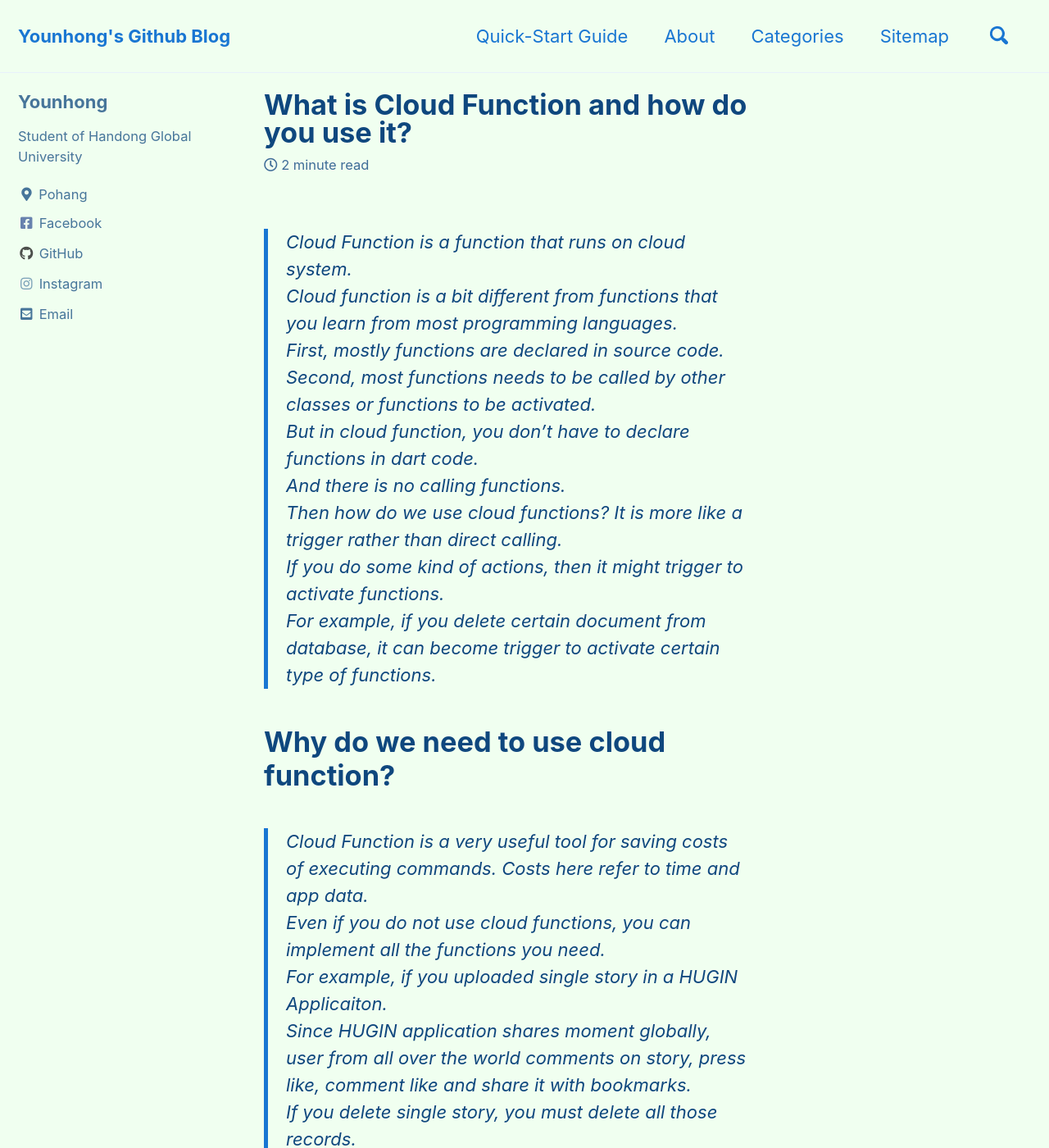
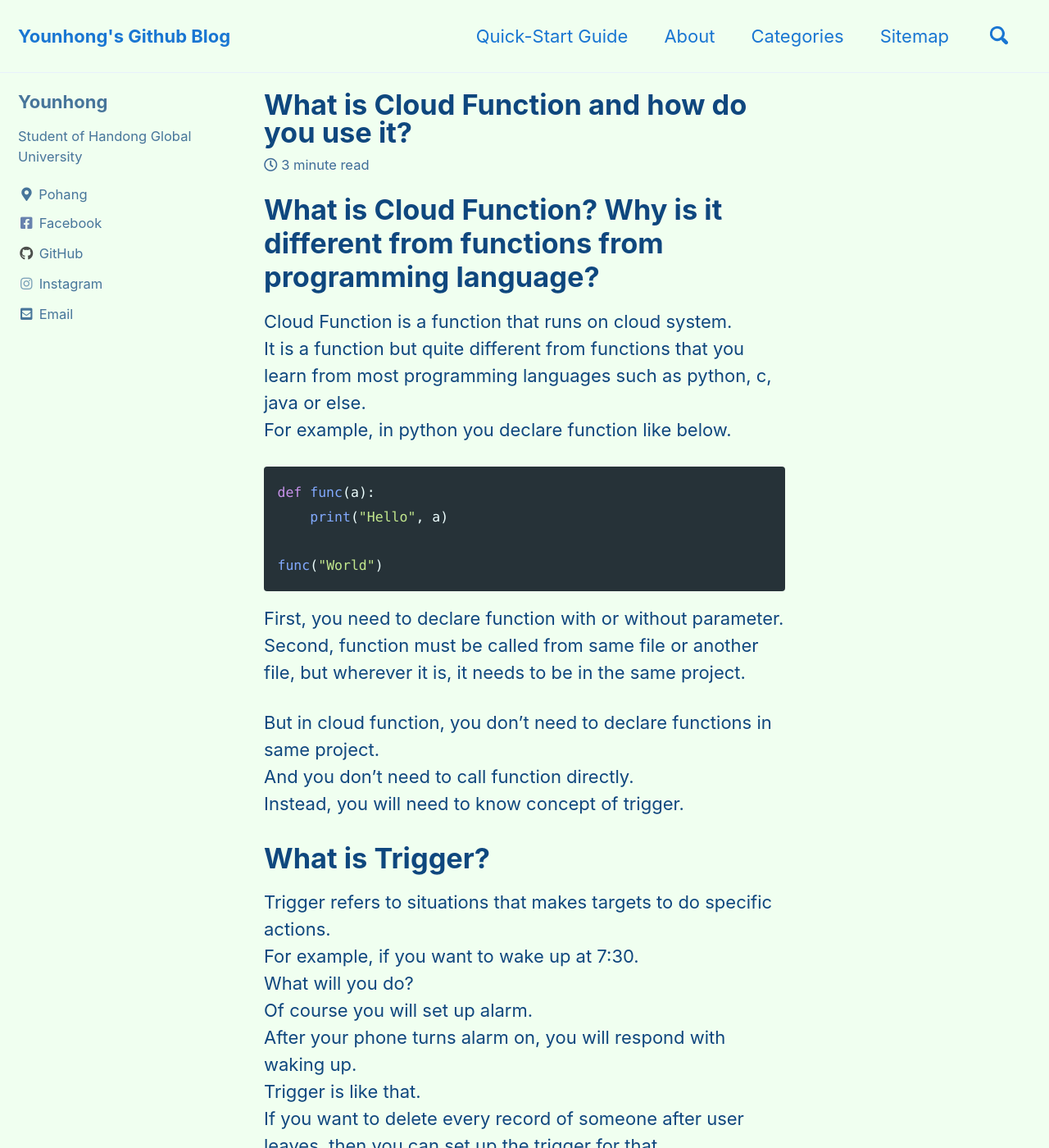
Before and after one commit to Younhong/younhong.github.io, a Jekyll site: the page built from _posts/2020-08-03-cloud-function-post.md, in a window 1280 px wide and 1400 px high. Shown: the whole window at 82% size. Built offline with Jekyll 4.4.1, drawn with Linux system fonts in a browser that asks for light colours; cached includes are drawn as plain includes; comment, search, counter and statistics services are not loaded; some of the changed text lies outside the part shown.

Commit message:
Update 2020-08-03-cloud-function-post.md

````diff
--- a/_posts/2020-08-03-cloud-function-post.md
+++ b/_posts/2020-08-03-cloud-function-post.md
@@ -4,71 +4,125 @@ date: 2020-8-3 11:26:28 -0400
 categories: Cloud Study
 ---
 
-> Cloud Function is a function that runs on cloud system.
-Cloud function is a bit different from functions that you learn from most programming languages.
-First, mostly functions are declared in source code.
-Second, most functions needs to be called by other classes or functions to be activated.
-But in cloud function, you don't have to declare functions in dart code.
-And there is no calling functions.
-Then how do we use cloud functions?   It is more like a trigger rather than direct calling.
-If you do some kind of actions, then it might trigger to activate functions.
-For example, if you delete certain document from database, it can become trigger to activate certain type of functions.
+
+# What is Cloud Function? Why is it different from functions from programming language?
+Cloud Function is a function that runs on cloud system.
+It is a function but quite different from functions that you learn from most programming languages such as python, c, java or else.
+For example, in python you declare function like below.
+
+```python
+def func(a):
+    print("Hello", a)
+
+func("World")
+```
+
+First, you need to declare function with or without parameter.
+Second, function must be called from same file or another file, but wherever it is, it needs to be in the same project.
+
+But in cloud function, you don't need to declare functions in same project.
+And you don't need to call function directly.
+Instead, you will need to know concept of trigger.
+
+# What is Trigger?
+Trigger refers to situations that makes targets to do specific actions.
+For example, if you want to wake up at 7:30.
+What will you do?
+Of course you will set up alarm.
+After your phone turns alarm on, you will respond with waking up.
+Trigger is like that.
+If you want to delete every record of someone after user leaves, then you can set up the trigger for that.
+Once user leaves app(action: trigger), cloud function searches for the every record of that user in database and delete it(response).
+
+# Using Trigger
+In cloud function, you only write trigger.
+Trigger can be creating, updating or deleting document.
+
+```dart
+import 'package:cloud_firestore/cloud_firestore.dart';
+
+    Firestore.instance
+        .collection("Student")
+        .document(sid)
+        .setData({
+            "id": sid
+            "name": name
+        });
+ ```
+
+Above code creates document in Student Collection.
+As a response to trigger, you can define actions.
+
+```typescript
+export const addStudent = functions.firestore
+  .document("Student/{sid}")
+  .onCreate((snap, context) => {
+  }
+```
+
+You can define actions in response to action of creating student's document such as matching team professor.
 
 # Why do we need to use cloud function?
-> Cloud Function is a very useful tool for saving costs of executing commands. Costs here refer to time and app data.
+Cloud Function is a very useful tool for saving costs of executing commands.
+What I mean by cost is time and app data.
 Even if you do not use cloud functions, you can implement all the functions you need.
-For example, if you uploaded single story in a HUGIN Applicaiton.
+For example, you hava uploaded single story in a HUGIN Applicaiton.
 Since HUGIN application shares moment globally, user from all over the world comments on story, press like, comment like and share it with bookmarks.
 If you delete single story, you must delete all those records.
 Then the problem occurs when you do not use cloud function since deleting all the records takes quite a lot of time, and you only have to wait until all the documents get deleted. And since all those processes are running on app, your app data becomes higher.
 In small apps, that won't matter, but if you wish to launch global apps, you must take it into considerations.
+By using cloud function, you will save user's data as much as possible and increase efficiency.
 
 # Disadvantage of clooud function
-> There is disadvantage of using cloud function.
+There are disadvantages of using cloud function.
 As I already explained, cloud function works as trigger rather than direct calling.
 It means it can be triggered when you do not expect to use it.
 So, you need to be a lot more careful when changing database when you cloud function.
 
 # Setting up your environment for cloud function.
-> First, you need to set up environment for deploying cloud function.
+First, you need to set up environment for deploying cloud function.
 Install nodejs from https://nodejs.org/ko/download/.
 Then, install npm packages with npm install command.
 After installing npm packages, check if npm packages are updated to latest version.
 Enter those commands.
-> npm install -g firebase-tools
+
+```
+npm install -g firebase-tools
 npm install firebase-functions@latest
 npm install firebase-admin@latest --save
+```
 
-> After installing packages, you are ready to use cloud function.
+After installing packages, you are ready to use cloud function.
 You can write your own code in index.ts(or index.js if you are using javascript).
 Study typescript &amp; nodejs by yourself.(This page does not teach those languages)
 
 # After writing code
-> Then, deploy your functions with command below
-> firebase deploy --only functions
+After setting up your own environment deploy your code with command below
 
-> Check your application if your code has been successfully deployed.
+```
+firebase deploy --only functions
+```
+
+Check your application if your code has been successfully deployed.
 
 # Hugin Application Cloud Function Environment
 ## Backend
-> NodeJS
-NPM(NodeJS Package Management System)
-Typescript(can use javascript instead)
-Firebase Cloud Database System
-Visual Studio Code as editor
+* NodeJS
+* NPM(NodeJS Package Management System)
+* Typescript(can use javascript instead)
+* Firebase Cloud Database System
+* Visual Studio Code as editor
 
 ## Frontend
-> Flutter Framework
-Dart Language
-Android Studio
+* Flutter Framework
+* Dart Language
+* Android Studio
 
 # Studies for cloud function
-
 1. NodeJS
 2. Javascript
 3. Front-end(ex: Flutter)
 4. Database System(To write Query Statement)
-5. Optionally study how to do setting for OS level.
 
 # To learn typscript syntax
 > Refer to [reference](https://poiemaweb.com/typescript-introduction)
````
